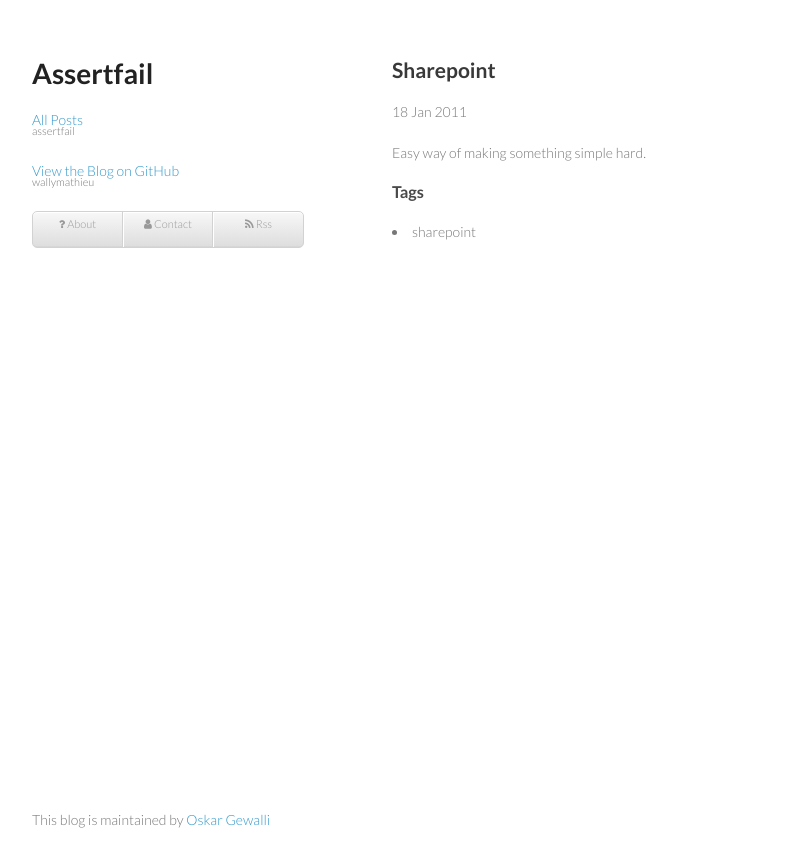
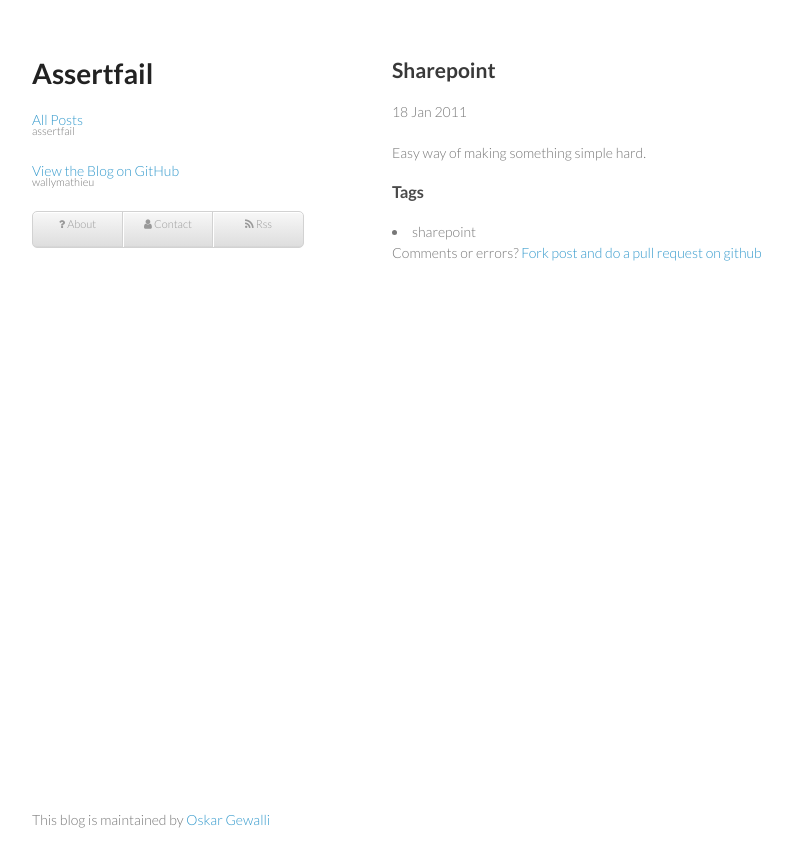
Before and after one commit to wallymathieu/assertfail, a Jekyll site: the page built from _posts/2011-01-18-sharepoint.markdown, in a window 1280 px wide. Shown: the top 867 px of the page, without its empty margins (178-970 px from the left). Built offline with Jekyll 4.4.1, drawn with Linux system fonts in a browser that asks for light colours; nearby versions of some CDN libraries; Markdown is read by kramdown in place of the engine named in the settings.

Commit message:
Link to github page path

```diff
--- a/_layouts/post.html
+++ b/_layouts/post.html
@@ -8,3 +8,7 @@
 {% for cat in page.tags %}
 <li>{{ cat }}</li>
 {% endfor %}
+<p>
+Comments or errors?
+<a href="https://github.com/wallymathieu/wallymathieu.github.io/tree/master/{{page.path}}">Fork post and do a pull request on github</a>
+</p>
```
